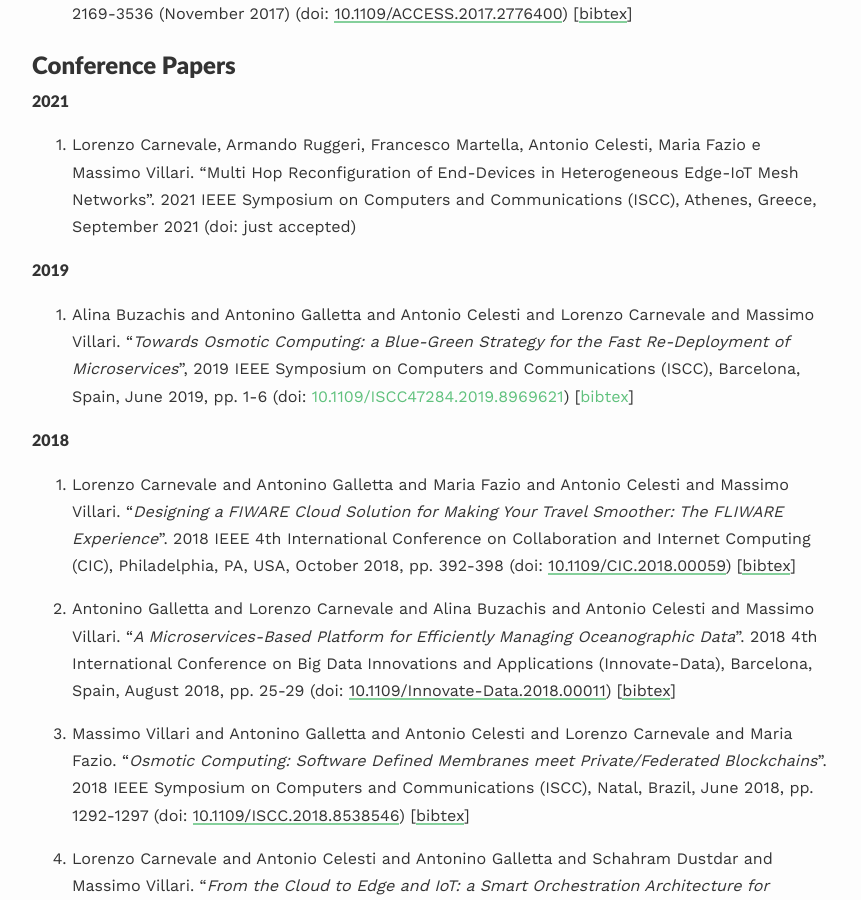
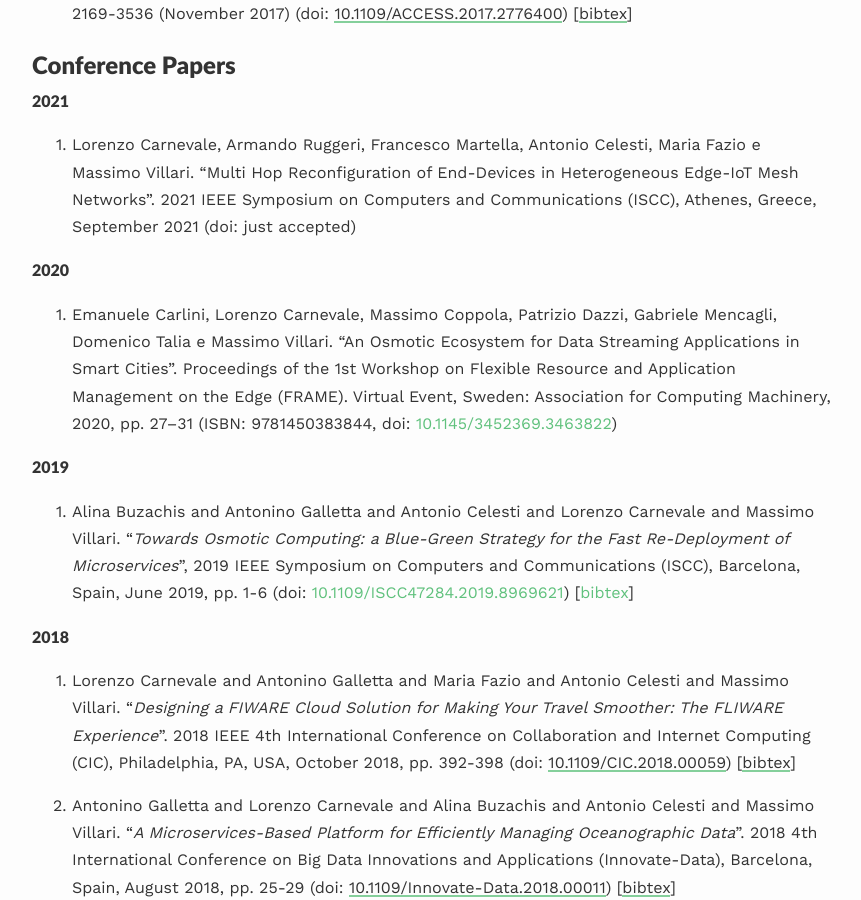
Before and after one commit to lcarnevale/lcarnevale.github.io, a Jekyll site: the page built from _pages/publications.md, in a window 1280 px wide and 900 px high, scrolled down 1716 px. Shown: the whole window, without its empty margins (208-1069 px from the left). Built offline with Jekyll 4.4.1, drawn with Linux system fonts in a browser that asks for light colours; nearby versions of some CDN libraries; our own code applies the rules of GitHub Pages for plain Markdown files.

Commit message:
add FRAME 2021 published paper

```diff
--- a/_pages/publications.md
+++ b/_pages/publications.md
@@ -39,6 +39,9 @@ published: true
 #### 2021
 1. Lorenzo Carnevale, Armando Ruggeri, Francesco Martella, Antonio Celesti, Maria Fazio e Massimo Villari. “Multi Hop Reconfiguration of End-Devices in Heterogeneous Edge-IoT Mesh Networks”. 2021 IEEE Symposium on Computers and Communications (ISCC), Athenes, Greece, September 2021 (doi: just accepted)
 
+#### 2020
+1. Emanuele Carlini, Lorenzo Carnevale, Massimo Coppola, Patrizio Dazzi, Gabriele Mencagli, Domenico Talia e Massimo Villari. “An Osmotic Ecosystem for Data Streaming Applications in Smart Cities”. Proceedings of the 1st Workshop on Flexible Resource and Application Management on the Edge (FRAME). Virtual Event, Sweden: Association for Computing Machinery, 2020, pp. 27–31 (ISBN: 9781450383844, doi: [10.1145/3452369.3463822](https://doi.org/10.1145/3452369.3463822))
+
 #### 2019
 1. Alina Buzachis and Antonino Galletta and Antonio Celesti and Lorenzo Carnevale and Massimo Villari. "*Towards Osmotic Computing: a Blue-Green Strategy for the Fast Re-Deployment of Microservices*", 2019 IEEE Symposium on Computers and Communications (ISCC), Barcelona, Spain, June 2019, pp. 1-6 (doi: [10.1109/ISCC47284.2019.8969621](https://doi.org/10.1109/ISCC47284.2019.8969621)) [[bibtex](https://github.com/lcarnevale/publications/blob/main/bibtex/201906-paper-conference-ieee-iscc.bib)]
 
```
